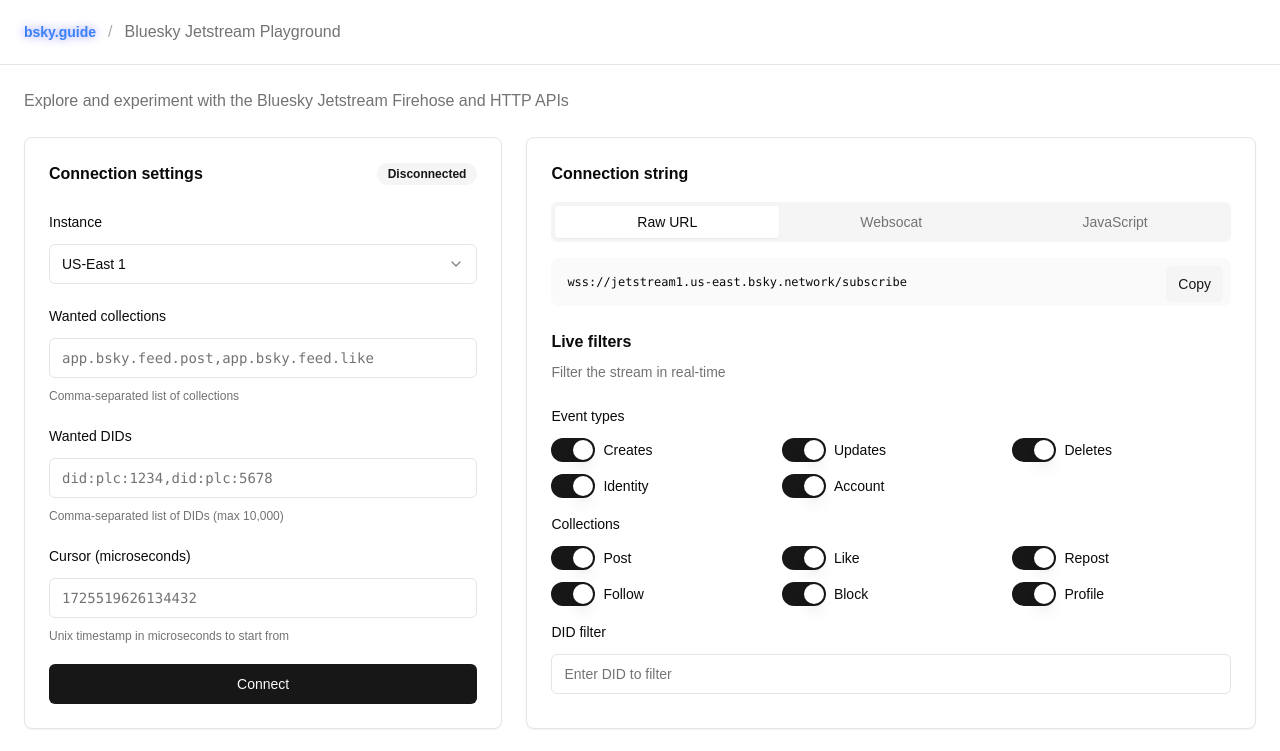
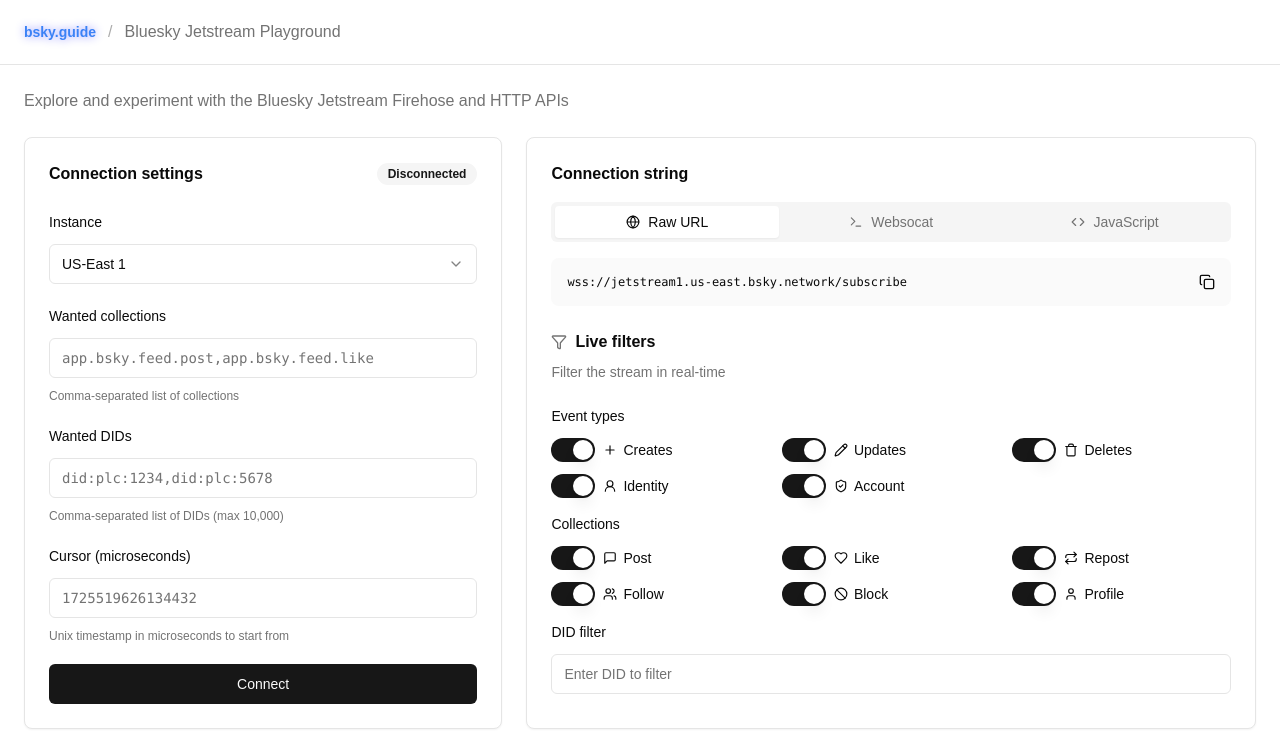
Before and after one commit to makeusabrew/playground.bsky.guide, a Next.js app: page / in a window 1280 px wide. Shown: the top 751 px of the page. Built offline with nearby package versions, Linux system fonts and the light colour scheme.

Commit message:
add icons

```diff
--- a/components/connection-string.tsx
+++ b/components/connection-string.tsx
@@ -1,6 +1,7 @@
 import { Button } from './ui/button'
 import { Tabs, TabsContent, TabsList, TabsTrigger } from './ui/tabs'
 import { JetstreamConfig } from '@/types/jetstream'
+import { Copy, Terminal, Globe, Code } from 'lucide-react'
 
 export function ConnectionString({ options }: { options: JetstreamConfig }) {
   const connectionStrings = buildConnectionString(options)
@@ -12,9 +13,18 @@
 
         <Tabs defaultValue="raw" className="space-y-4">
           <TabsList className="grid w-full grid-cols-3">
-            <TabsTrigger value="raw">Raw URL</TabsTrigger>
-            <TabsTrigger value="websocat">Websocat</TabsTrigger>
-            <TabsTrigger value="javascript">JavaScript</TabsTrigger>
+            <TabsTrigger value="raw" className="flex items-center gap-2">
+              <Globe size={14} />
+              Raw URL
+            </TabsTrigger>
+            <TabsTrigger value="websocat" className="flex items-center gap-2">
+              <Terminal size={14} />
+              Websocat
+            </TabsTrigger>
+            <TabsTrigger value="javascript" className="flex items-center gap-2">
+              <Code size={14} />
+              JavaScript
+            </TabsTrigger>
           </TabsList>
 
           {['raw', 'websocat', 'javascript'].map((tab) => (
@@ -24,14 +34,14 @@
                   <code>{connectionStrings[tab as keyof typeof connectionStrings]}</code>
                 </pre>
                 <Button
-                  size="sm"
-                  variant="secondary"
-                  className="absolute top-2 right-2"
+                  size="icon"
+                  variant="ghost"
+                  className="absolute top-2 right-2 h-8 w-8 hover:bg-background"
                   onClick={() =>
                     navigator.clipboard.writeText(connectionStrings[tab as keyof typeof connectionStrings])
                   }
                 >
-                  Copy
+                  <Copy size={14} />
                 </Button>
               </div>
             </TabsContent>
--- a/components/live-filters.tsx
+++ b/components/live-filters.tsx
@@ -1,9 +1,23 @@
 'use client'
 
-import { Card } from './ui/card'
 import { Switch } from './ui/switch'
 import { Input } from './ui/input'
 import { Button } from './ui/button'
+import {
+  Plus,
+  Pencil,
+  Trash,
+  UserRound,
+  ShieldCheck,
+  MessageSquare,
+  Heart,
+  Repeat,
+  Users,
+  Ban,
+  User,
+  X,
+  Filter,
+} from 'lucide-react'
 
 // Common Bluesky collections with friendly names
 export const COMMON_COLLECTIONS = {
@@ -14,6 +28,15 @@
   'app.bsky.graph.block': 'Block',
   'app.bsky.actor.profile': 'Profile',
 } as const
+
+const COLLECTION_ICONS: Record<string, React.ReactNode> = {
+  'app.bsky.feed.post': <MessageSquare size={14} />,
+  'app.bsky.feed.like': <Heart size={14} />,
+  'app.bsky.feed.repost': <Repeat size={14} />,
+  'app.bsky.graph.follow': <Users size={14} />,
+  'app.bsky.graph.block': <Ban size={14} />,
+  'app.bsky.actor.profile': <User size={14} />,
+}
 
 export interface FilterOptions {
   showCreates: boolean
@@ -42,7 +65,10 @@
     <div className="px-6">
       <div className="space-y-6">
         <div className="space-y-2">
-          <h2 className="font-semibold">Live filters</h2>
+          <h2 className="font-semibold flex items-center gap-2">
+            <Filter size={16} className="text-muted-foreground" />
+            Live filters
+          </h2>
           <p className="text-sm text-muted-foreground">Filter the stream in real-time</p>
         </div>
 
@@ -56,7 +82,8 @@
                   checked={filters.showCreates}
                   onCheckedChange={(checked) => updateFilter('showCreates', checked)}
                 />
-                <label htmlFor="creates" className="text-sm">
+                <label htmlFor="creates" className="text-sm flex items-center gap-1.5">
+                  <Plus size={14} />
                   Creates
                 </label>
               </div>
@@ -66,7 +93,8 @@
                   checked={filters.showUpdates}
                   onCheckedChange={(checked) => updateFilter('showUpdates', checked)}
                 />
-                <label htmlFor="updates" className="text-sm">
+                <label htmlFor="updates" className="text-sm flex items-center gap-1.5">
+                  <Pencil size={14} />
                   Updates
                 </label>
               </div>
@@ -76,7 +104,8 @@
                   checked={filters.showDeletes}
                   onCheckedChange={(checked) => updateFilter('showDeletes', checked)}
                 />
-                <label htmlFor="deletes" className="text-sm">
+                <label htmlFor="deletes" className="text-sm flex items-center gap-1.5">
+                  <Trash size={14} />
                   Deletes
                 </label>
               </div>
@@ -86,7 +115,8 @@
                   checked={filters.showIdentity}
                   onCheckedChange={(checked) => updateFilter('showIdentity', checked)}
                 />
-                <label htmlFor="identity" className="text-sm">
+                <label htmlFor="identity" className="text-sm flex items-center gap-1.5">
+                  <UserRound size={14} />
                   Identity
                 </label>
               </div>
@@ -96,7 +126,8 @@
                   checked={filters.showAccount}
                   onCheckedChange={(checked) => updateFilter('showAccount', checked)}
                 />
-                <label htmlFor="account" className="text-sm">
+                <label htmlFor="account" className="text-sm flex items-center gap-1.5">
+                  <ShieldCheck size={14} />
                   Account
                 </label>
               </div>
@@ -120,7 +151,8 @@
                       )
                     }}
                   />
-                  <label htmlFor={collection} className="text-sm">
+                  <label htmlFor={collection} className="text-sm flex items-center gap-1.5">
+                    {COLLECTION_ICONS[collection]}
                     {name}
                   </label>
                 </div>
@@ -138,7 +170,7 @@
               />
               {filters.didFilter && (
                 <Button variant="outline" size="icon" onClick={() => updateFilter('didFilter', '')}>
-                  ×
+                  <X size={16} />
                 </Button>
               )}
             </div>
--- a/components/stream-viewer.tsx
+++ b/components/stream-viewer.tsx
@@ -1,14 +1,59 @@
 'use client'
 import { useEffect, useRef, useState } from 'react'
-import { Card } from '@/components/ui/card'
 import { JetstreamEvent } from '@/lib/playground/jetstream/types'
 import { Badge } from './ui/badge'
+import {
+  Plus,
+  Pencil,
+  Trash,
+  UserRound,
+  ShieldCheck,
+  MessageSquare,
+  Heart,
+  Repeat,
+  Users,
+  Ban,
+  User,
+  PlayCircle,
+} from 'lucide-react'
 
 interface StreamViewerProps {
   messages: JetstreamEvent[]
 }
 
 type BadgeVariant = 'default' | 'secondary' | 'destructive' | 'outline'
+
+const getOperationIcon = (operation: string) => {
+  switch (operation) {
+    case 'create':
+      return <Plus size={14} />
+    case 'update':
+      return <Pencil size={14} />
+    case 'delete':
+      return <Trash size={14} />
+    default:
+      return null
+  }
+}
+
+const getCollectionIcon = (collection: string) => {
+  switch (collection) {
+    case 'app.bsky.feed.post':
+      return <MessageSquare size={14} />
+    case 'app.bsky.feed.like':
+      return <Heart size={14} />
+    case 'app.bsky.feed.repost':
+      return <Repeat size={14} />
+    case 'app.bsky.graph.follow':
+      return <Users size={14} />
+    case 'app.bsky.graph.block':
+      return <Ban size={14} />
+    case 'app.bsky.actor.profile':
+      return <User size={14} />
+    default:
+      return null
+  }
+}
 
 export default function StreamViewer({ messages }: StreamViewerProps) {
   const scrollRef = useRef<HTMLDivElement>(null)
@@ -88,7 +133,8 @@
 
   return (
     <div className="h-[600px] flex flex-col">
-      <div className="p-4 border-b flex-none flex items-center justify-between">
+      <div className="p-4 border-b flex-none flex items-center gap-2">
+        <PlayCircle size={16} className="text-muted-foreground" />
         <h2 className="font-semibold">Real-time message stream</h2>
       </div>
 
@@ -110,11 +156,27 @@
             {displayMessages.map((msg, i) => (
               <div key={i} className={`text-xs rounded-md p-2 ${getEventColor(msg)}`}>
                 <div className="flex items-center gap-2 mb-1">
-                  <Badge variant={getEventBadgeColor(msg)}>
-                    {msg.kind === 'commit' ? msg.commit.operation : msg.kind}
+                  <Badge variant={getEventBadgeColor(msg)} className="flex items-center gap-1.5">
+                    {msg.kind === 'commit' ? (
+                      <>
+                        {getOperationIcon(msg.commit.operation)}
+                        {msg.commit.operation}
+                      </>
+                    ) : msg.kind === 'identity' ? (
+                      <>
+                        <UserRound size={14} />
+                        {msg.kind}
+                      </>
+                    ) : (
+                      <>
+                        <ShieldCheck size={14} />
+                        {msg.kind}
+                      </>
+                    )}
                   </Badge>
                   {msg.kind === 'commit' && (
-                    <Badge variant="outline" className="font-mono">
+                    <Badge variant="outline" className="flex items-center gap-1.5 font-mono">
+                      {getCollectionIcon(msg.commit.collection)}
                       {msg.commit.collection.split('.').pop()}
                     </Badge>
                   )}
```
